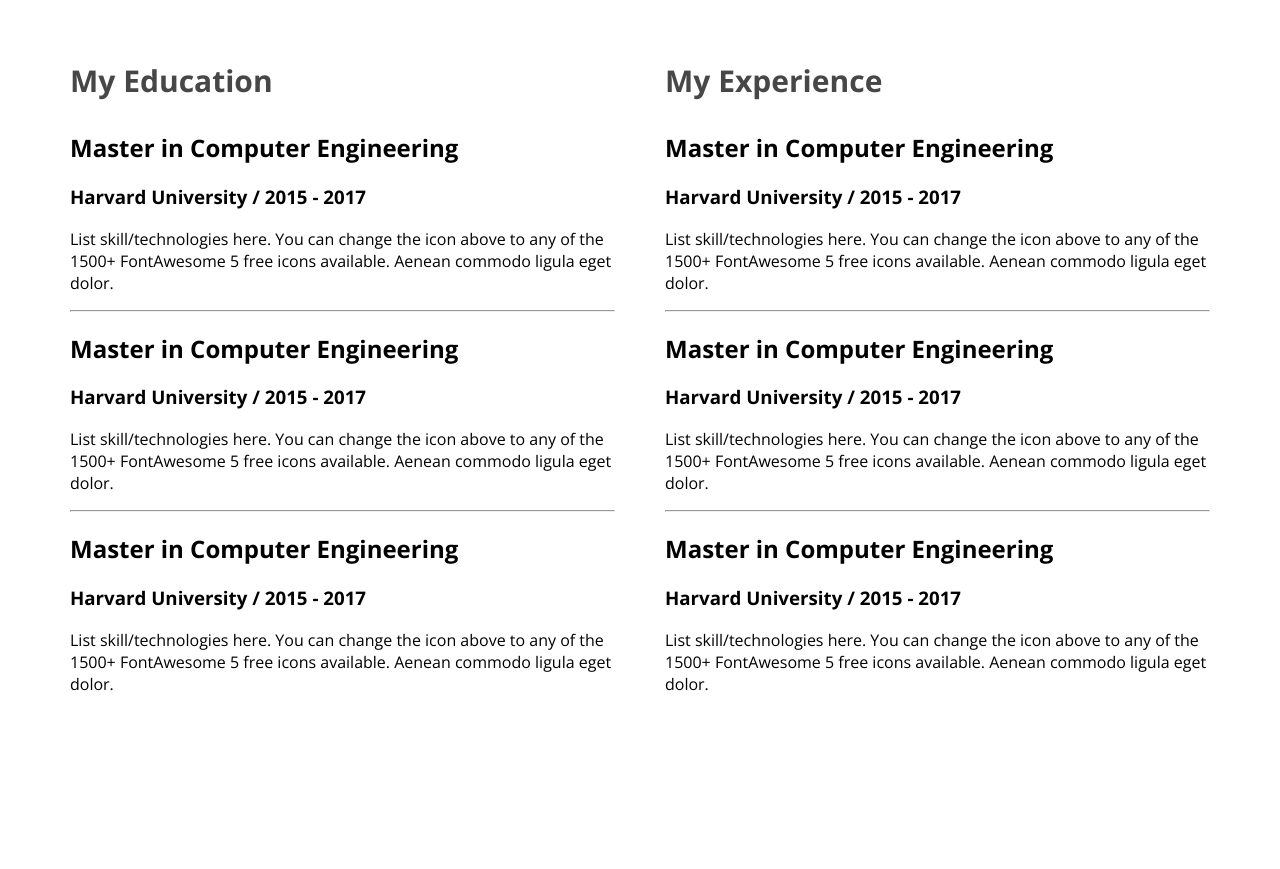
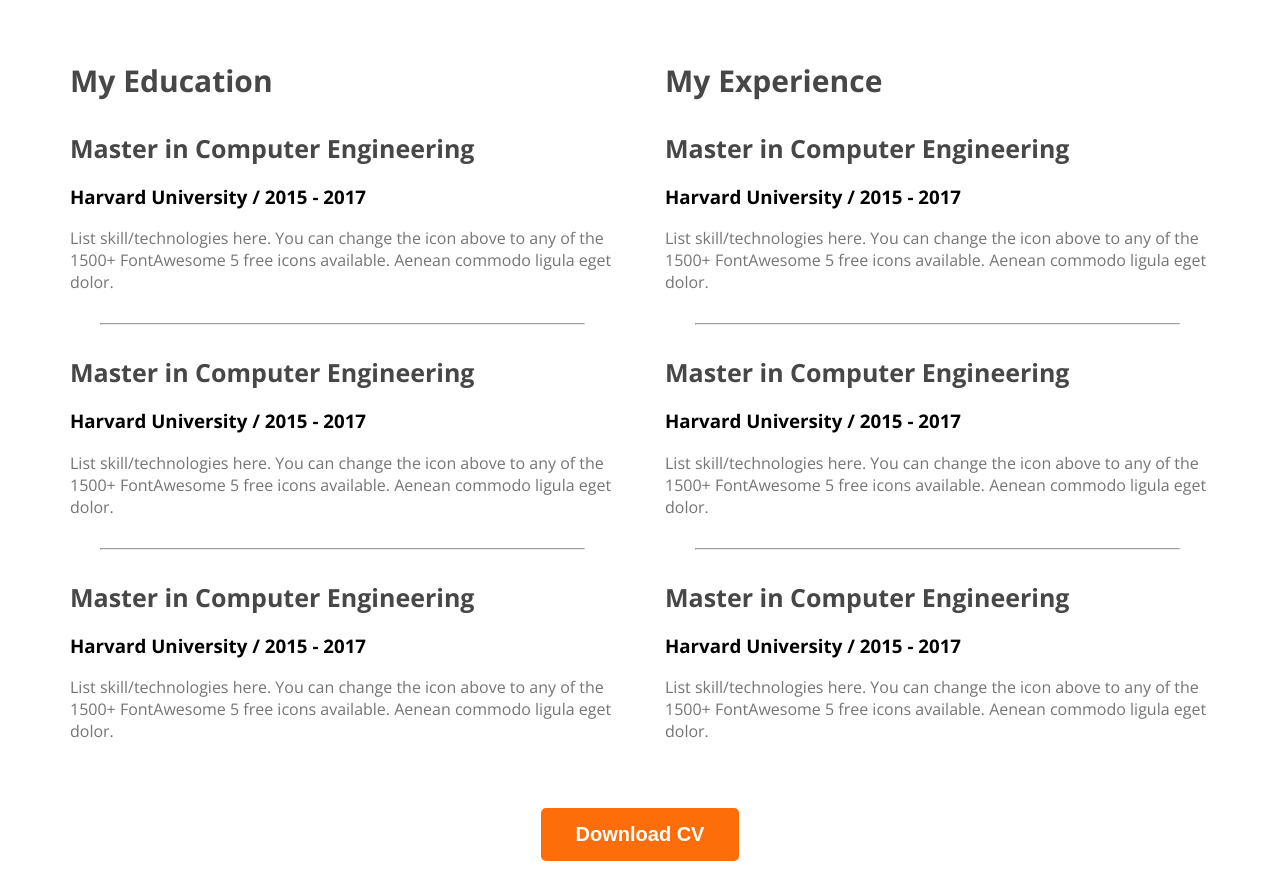
Before and after one commit to mr-pritom-01/webdeveloper-portfolio, a plain HTML site: page index.html in a window 1280 px wide. Shown: the part 2380-3249 px from the top of the page. Before the commit the page ends 3099 px from the top, so only its background shows below. Drawn offline with nearby package versions, Linux system fonts and the light colour scheme.

Commit message:
finished the resume section

```diff
--- a/index.html
+++ b/index.html
@@ -155,6 +155,9 @@
                             to any of the 1500+ FontAwesome 5 free icons available. Aenean commodo ligula eget dolor.</p>
                     </div>
             </div>
+            </div>
+            <div class="download-cv">
+                <button class="btn-primary">Download CV</button>
         </section>
     </main>
 
--- a/styles/portfolio.css
+++ b/styles/portfolio.css
@@ -175,3 +175,19 @@ main {
     display: flex;
     gap: 50px;
 }
+.resume-container hr {
+    margin: 30px;
+}
+.resume-item-description,.resume-item-description {
+    color: #757575;
+}
+.resume-item-title {
+    color: #474747;
+    font-size: 25px;
+    font-weight: 700;
+    margin-bottom: 10px;
+}
+.download-cv {
+    text-align: center;
+    margin-top: 50px;
+}
```
